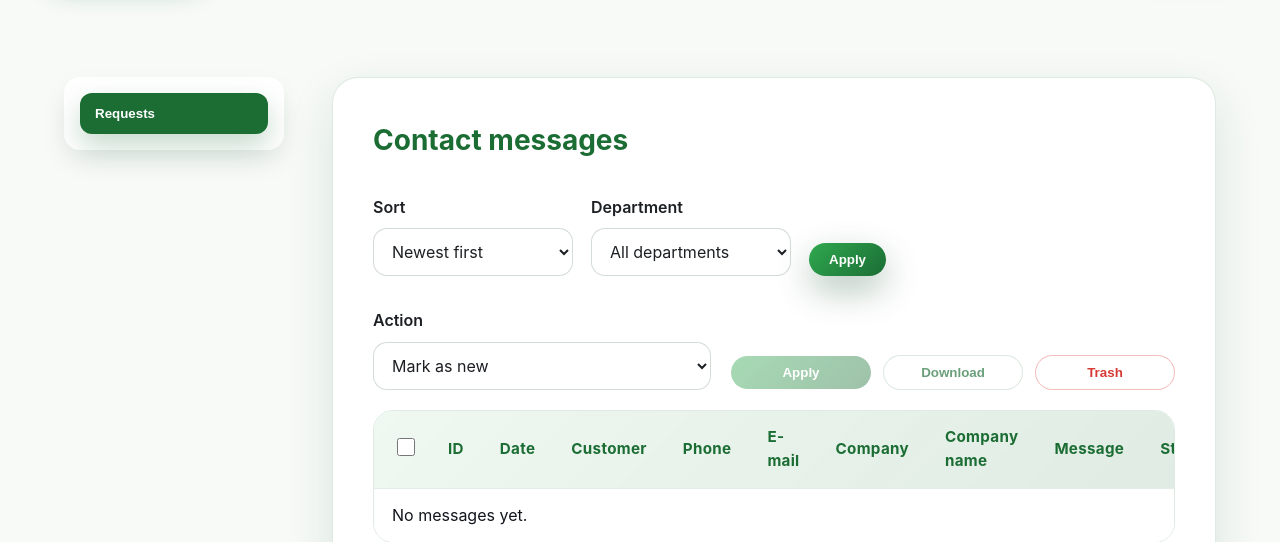
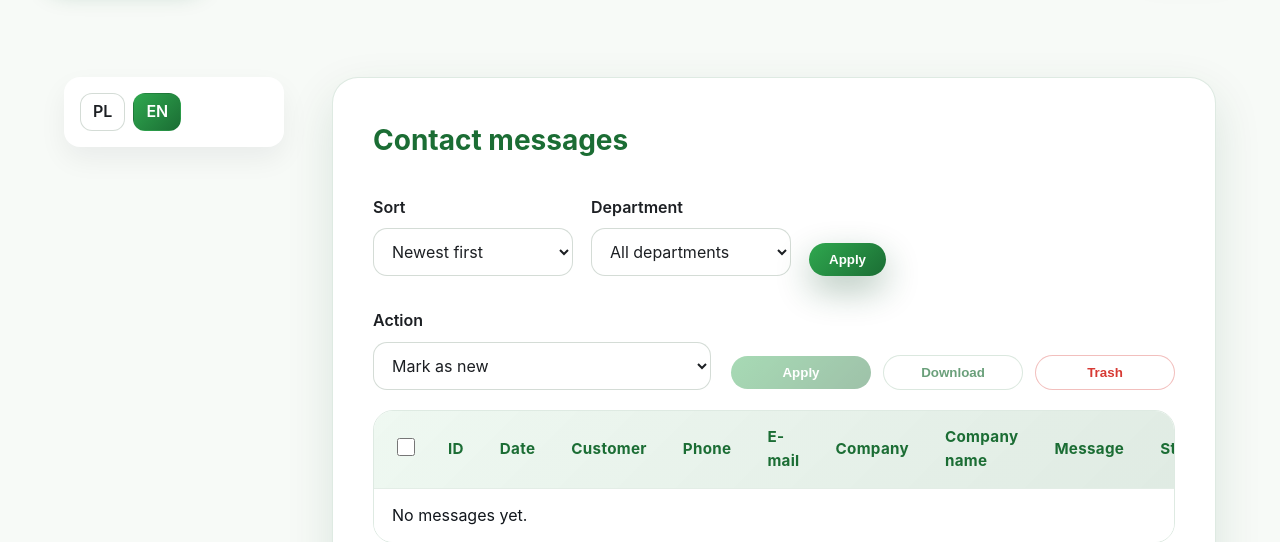
Before and after one commit to shalyn42k/zetom, a Django app: template templates/contact/admin_panel.html in a window 1280 px wide. Shown: the part 108-650 px from the top of the page. Run offline with Django 5.2, Linux system fonts and the light colour scheme; the template is opened without the code that fills it: values that come from a table or form of the project are taken from there, others are empty.

Commit message:
Adjust admin sidebar and login redirect

```diff
--- a/contact/views/auth.py
+++ b/contact/views/auth.py
@@ -78,7 +78,10 @@ def login(request: HttpRequest) -> HttpResponse:
             request.session['user_email'] = user.email
             request.session['user_id'] = user.id
             failed_attempts[ip] = 0
-            return redirect(request.POST.get('next') or 'contact:panel')
+            panel_url = reverse('contact:panel')
+            if lang:
+                panel_url = f"{panel_url}?lang={lang}"
+            return redirect(panel_url)
 
         failed_attempts[ip] = failed_attempts.get(ip, 0) + 1
         if failed_attempts[ip] >= 5:
--- a/static/css/admin.css
+++ b/static/css/admin.css
@@ -94,6 +94,13 @@ body[data-theme='dark'] .modal__backdrop {
     box-shadow: 0 12px 28px rgba(17, 24, 39, 0.06);
     display: flex;
     flex-direction: column;
+    gap: 12px;
+}
+
+.admin-sidebar__top {
+    display: flex;
+    flex-direction: column;
+    align-items: stretch;
     gap: 12px;
 }
 
--- a/templates/contact/admin_panel.html
+++ b/templates/contact/admin_panel.html
@@ -313,10 +313,15 @@
 
 <main class="admin-dashboard admin-dashboard--with-sidebar">
     <aside class="admin-sidebar">
-        <button type="button" class="sidebar-button sidebar-button--active">{% if lang == 'pl' %}Zgłoszenia{% else %}Requests{% endif %}</button>
-        {% if user_level == 'level1' %}
-            <button type="button" class="sidebar-button sidebar-button--ghost" data-settings-open>Settings</button>
-        {% endif %}
+        <div class="admin-sidebar__top">
+            <div class="lang-switcher">
+                <a href="?lang=pl" class="{% if lang == 'pl' %}is-active{% endif %}">PL</a>
+                <a href="?lang=en" class="{% if lang != 'pl' %}is-active{% endif %}">EN</a>
+            </div>
+            {% if user_level == 'level1' %}
+                <button type="button" class="sidebar-button sidebar-button--ghost" data-settings-open>Settings</button>
+            {% endif %}
+        </div>
     </aside>
     <section class="admin-card panel">
         <h2>{% if lang == 'pl' %}Zgłoszenia kontaktowe{% else %}Contact messages{% endif %}</h2>
```
